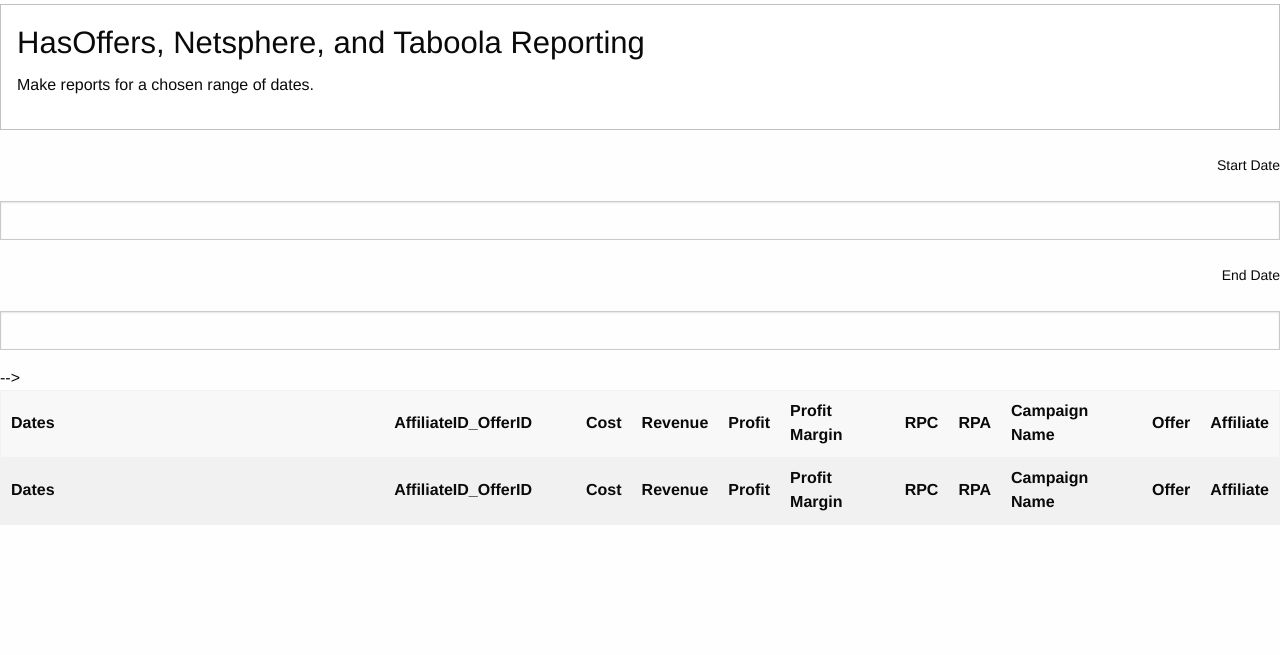
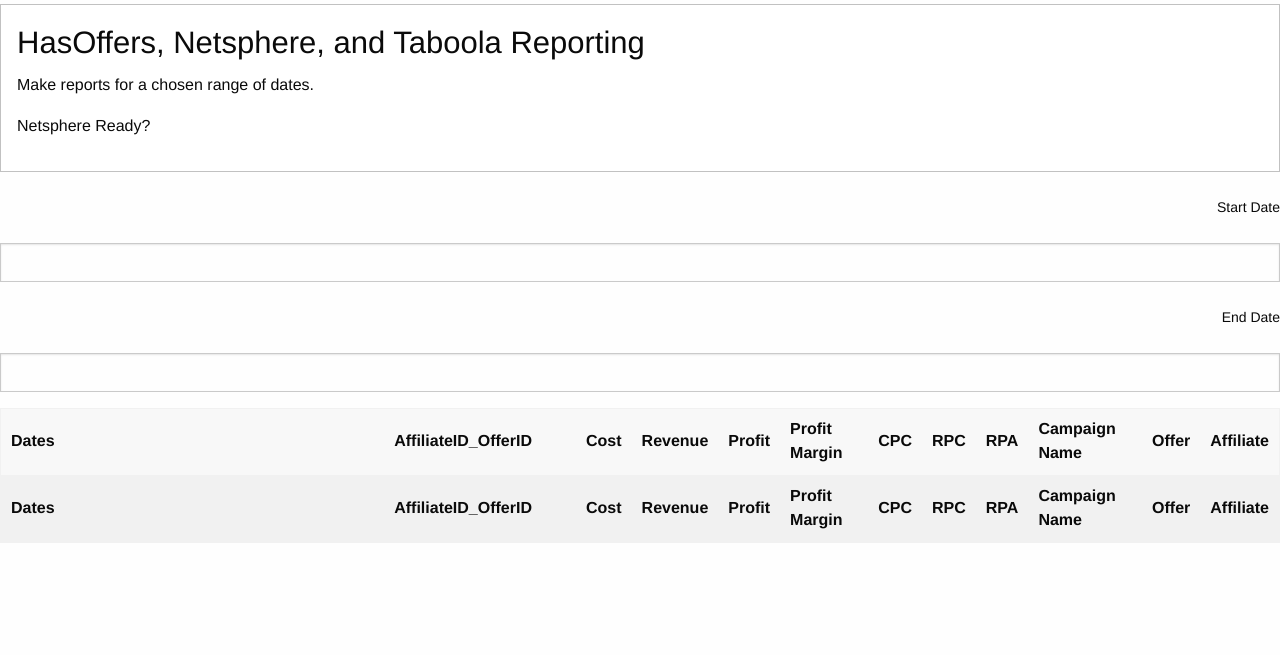
Before and after one commit to mcsmithers/NetsphereTaboolaTuneReports, a PHP site: page / in a window 1280 px wide. Shown: the part 168-823 px from the top of the page. Before the commit the page ends 693 px from the top, so only its background shows below. Run offline with PHP 8.4, Linux system fonts and the light colour scheme; lists and menus that the app fills with data are empty; some libraries are stand-ins or nearby versions.

Commit message:
values now succesffully merging for common keys and table ui updates

```diff
--- a/index.html
+++ b/index.html
@@ -33,9 +33,6 @@
     <script src="https://tapstone.com/tools/js/foundation-datepicker.min.js"></script>
     <script src="https://tapstone.com/tools/js/vendor/what-input.js"></script>
     <script src="https://cdnjs.cloudflare.com/ajax/libs/lodash.js/4.1.0/lodash.min.js"></script>
-
-
-    <!-- <script src="https://tapstone.com/tools/TaboolaHourly/scripts/main.js"></script> -->
     <script src="./scripts/main.js"></script>
 
 </head>
@@ -64,7 +61,7 @@
                         <a href="https://tapstone.com/tools/">Tools</a>
                         <ul class="menu vertical">
                             <li><a href="https://tapstone.com/tools/DoubleDateDashboard/">Double Date Dashboard</a></li>
-                            <!-- <li><a href="https://tapstone.com/tools/AffSub/">Aff Sub Report</a></li> -->
+                            <li><a href="https://tapstone.com/tools/AffSub/">Aff Sub Report</a></li>
                             <li><a href="https://tapstone.com/tools/FeedReport/">Feed Report</a></li>
                             <li><a href="https://tapstone.com/tools/NetsphereReport/">Netsphere Report</a></li>
                             <li><a href="https://tapstone.com/tools/PayoutRevEdit/">Payout & Revenue Editor</a></li>
@@ -88,7 +85,9 @@
                 <div class="callout">
                     <h3>HasOffers, Netsphere, and Taboola Reporting</h3>
                     <p>Make reports for a chosen range of dates.</p>
-                    <div class="last-update"></div>
+                    <p>Netsphere Ready?
+                        <div id="netsphereStatus"></div>
+                    </p>
                 </div>
             </div>
         </div>
@@ -122,6 +121,7 @@
                             <th width="0%">Revenue</th>
                             <th width="0%">Profit</th>
                             <th width="0%">Profit Margin</th>
+                            <th width="0%">CPC</th>
                             <th width="0%">RPC</th>
                             <th width="0%">RPA</th>
                             <th width="0%">Campaign Name</th>
@@ -134,10 +134,11 @@
                         <tr>
                             <th width="30%">Dates</th>
                             <th width="15%">AffiliateID_OfferID</th>
-                            <th width="0%">Cost</th> -->
+                            <th width="0%">Cost</th>
                             <th width="0%">Revenue</th>
                             <th width="0%">Profit</th>
                             <th width="0%">Profit Margin</th>
+                            <th width="0%">CPC</th>
                             <th width="0%">RPC</th>
                             <th width="0%">RPA</th>
                             <th width="0%">Campaign Name</th>
```
Also changed, not shown: style.css (+10 -0 lines).
